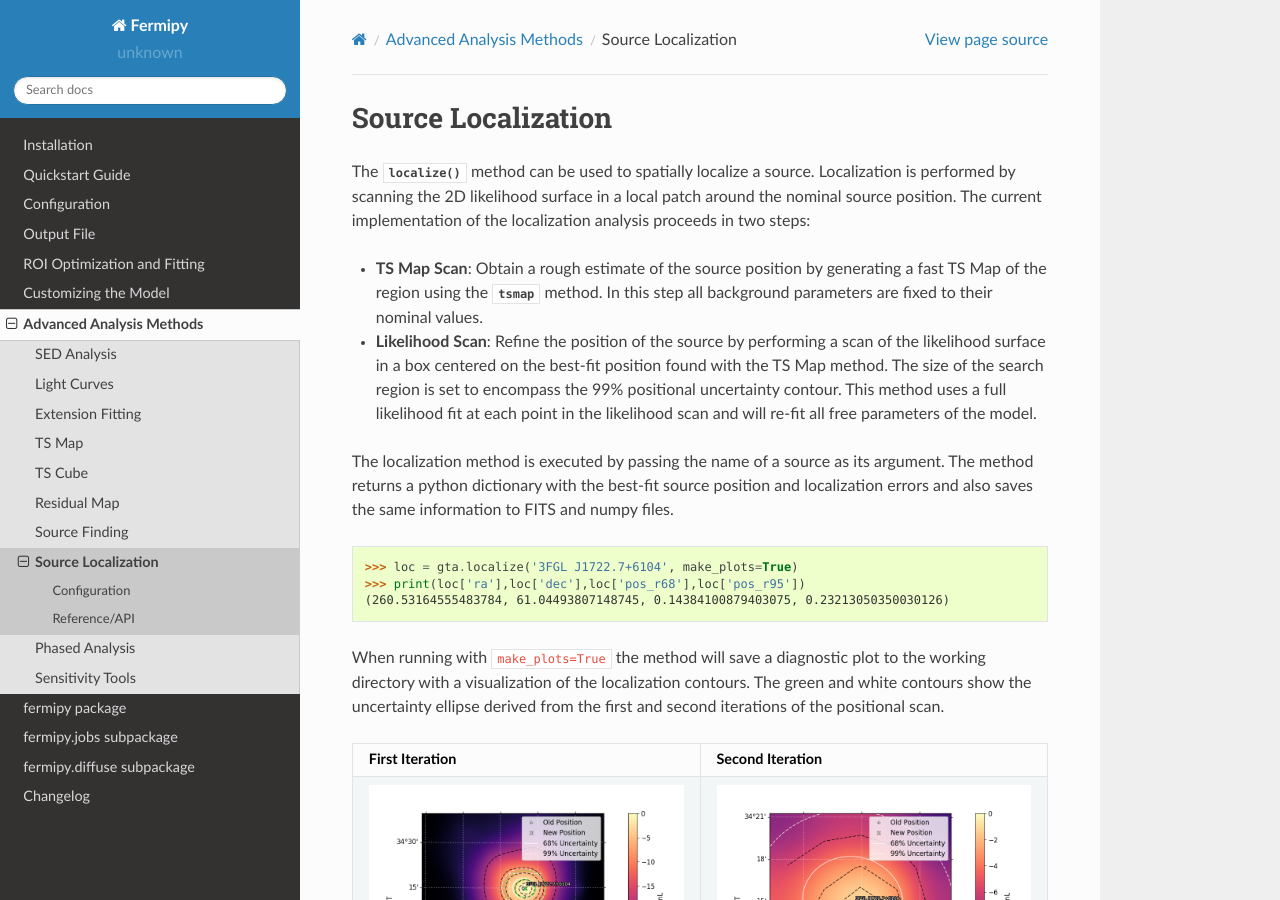
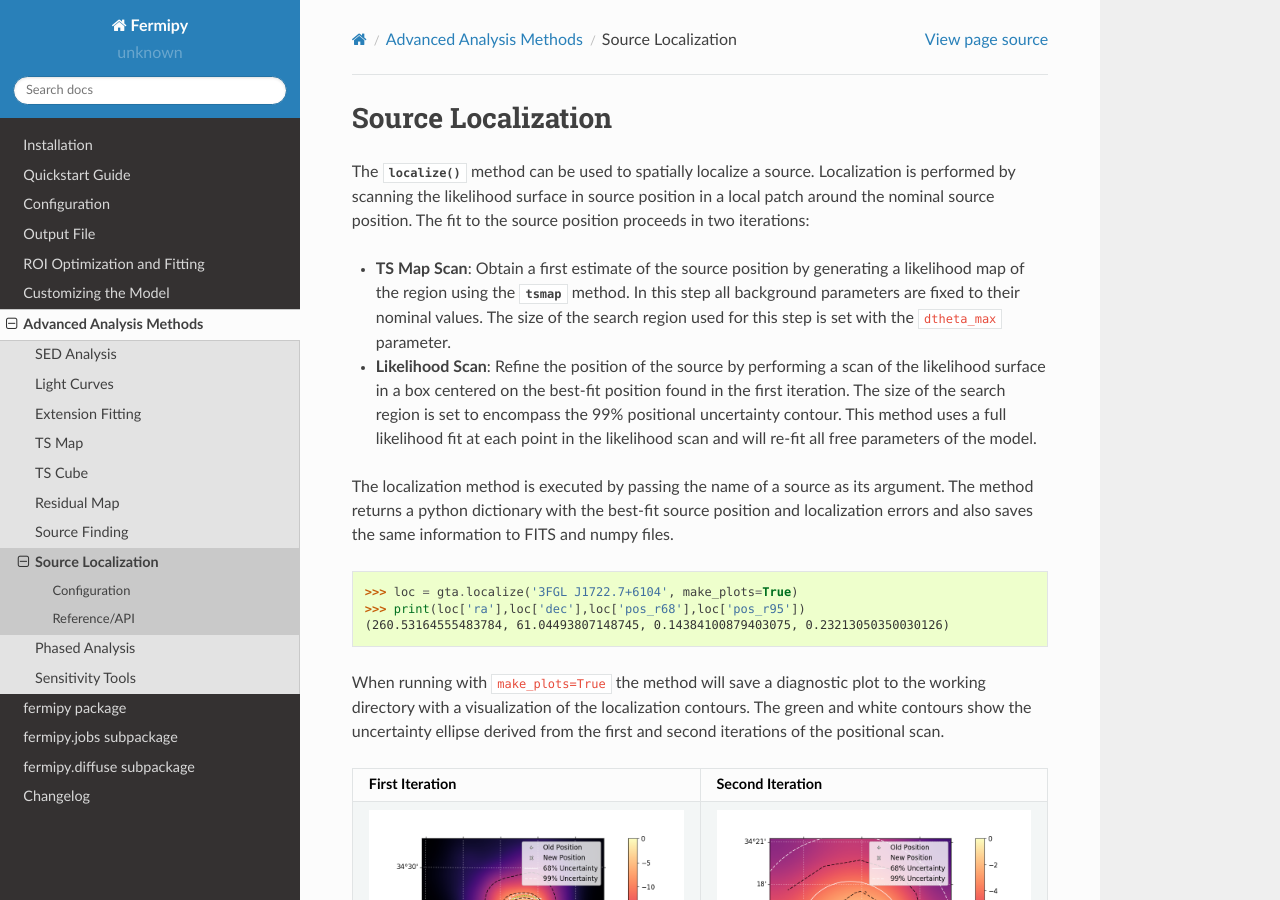
Before and after one commit to fermiPy/fermipy, a Sphinx documentation site: the page built from docs/advanced/localization.rst, in a window 1280 px wide and 900 px high. Built offline with Sphinx 7.4.7 and the Read the Docs theme 2.0.0, drawn with Linux system fonts in a browser that asks for light colours.

Commit message:
improve localization docs

```diff
--- a/docs/advanced/localization.rst
+++ b/docs/advanced/localization.rst
@@ -5,18 +5,20 @@ Source Localization
 
 The :py:meth:`~fermipy.gtanalysis.GTAnalysis.localize` method can be
 used to spatially localize a source.  Localization is performed by
-scanning the 2D likelihood surface in a local patch around the nominal
-source position.  The current implementation of the localization
-analysis proceeds in two steps:
+scanning the likelihood surface in source position in a local patch
+around the nominal source position.  The fit to the source position
+proceeds in two iterations:
 
-* **TS Map Scan**: Obtain a rough estimate of the source position by
-  generating a fast TS Map of the region using the
-  `~fermipy.gtanalysis.GTAnalysis.tsmap` method.  In this step all background
-  parameters are fixed to their nominal values.
+* **TS Map Scan**: Obtain a first estimate of the source position by
+  generating a likelihood map of the region using the
+  `~fermipy.gtanalysis.GTAnalysis.tsmap` method.  In this step all
+  background parameters are fixed to their nominal values.  The size
+  of the search region used for this step is set with the
+  ``dtheta_max`` parameter.
 
 * **Likelihood Scan**: Refine the position of the source by performing a
   scan of the likelihood surface in a box centered on the best-fit
-  position found with the TS Map method.  The size of the search
+  position found in the first iteration.  The size of the search
   region is set to encompass the 99% positional uncertainty contour.
   This method uses a full likelihood fit at each point in the
   likelihood scan and will re-fit all free parameters of the model.
```
